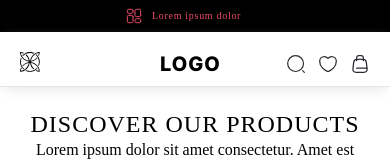
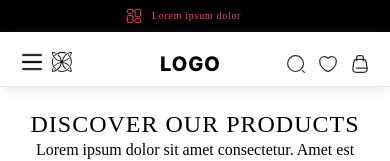
Before and after one commit to bhuvanesh-hj/Appscrip-Task-Bhuvanesh-hj, a Next.js app: page / in a window 390 px wide. Shown: the top 161 px of the page. Built offline with nearby package versions, Linux system fonts and the light colour scheme.

Commit message:
setup complete

```diff
--- a/src/components/footer/footer.module.css
+++ b/src/components/footer/footer.module.css
@@ -55,12 +55,11 @@
 	height: 47px;
 	padding: 14px 24px 14px 24px;
 	gap: 8px;
-	opacity: 0px;
 	color: #bfc8cd;
 	border: 0;
 }
 .input input::placeholder {
-	font-family: Simplon Norm sans-serif;
+	font-family: Simplon Norm;
 	font-size: 18px;
 	font-weight: 400;
 	line-height: 21.6px;
@@ -288,7 +287,7 @@
     width: 100%;
     display: flex;
     flex-direction: column;
-    align-items: center;
+    align-items: left;
     gap: 1rem;
  }
 }
--- a/src/components/header/Header.js
+++ b/src/components/header/Header.js
@@ -1,15 +1,23 @@
-"use client"
+"use client";
 
+import { useState } from "react";
 import GreyStrip from "./grey-strip";
 import styles from "./header.module.css";
 
 const Header = () => {
+
 	return (
 		<>
 			<GreyStrip />
 			<header className={styles.header}>
 				<div className={styles.headerBody}>
 					<div className={styles.headerLogo}>
+						<img
+							src="/header/hamburger.png"
+							className={styles.ham}
+							alt="hamburger"
+
+						/>
 						<img src="/header/Logo.svg" alt="logo" />
 					</div>
 					<div className={styles.headerContent}>
@@ -31,6 +39,7 @@ const Header = () => {
 						</div>
 					</div>
 				</div>
+
 				<div className={styles.tabSection}>
 					<div className={styles.tabs}>
 						<div className={styles.tab}>SHOP</div>
--- a/src/components/header/grey-strip.js
+++ b/src/components/header/grey-strip.js
@@ -5,7 +5,7 @@ import styles from "./grey-strip.module.css";
 const GreyStrip = () => {
 	return (
 		<div className={styles.greyStrip}>
-			<div className={styles.lorem1}>
+			<div className={styles.lorem}>
 				<img
 					alt="loremImage"
 					width={16}
@@ -16,7 +16,7 @@ const GreyStrip = () => {
 					<text>Lorem ipsum dolor</text>
 				</div>
 			</div>
-			<div className={styles.lorem2}>
+			<div className={styles.lorem}>
 				<img
 					alt="loremImage"
 					width={16}
@@ -27,7 +27,7 @@ const GreyStrip = () => {
 					<text>Lorem ipsum dolor</text>
 				</div>
 			</div>
-			<div className={styles.lorem3}>
+			<div className={styles.lorem}>
 				<img
 					alt="loremImage"
 					width={16}
--- a/src/components/header/grey-strip.module.css
+++ b/src/components/header/grey-strip.module.css
@@ -5,29 +5,21 @@
 	display: flex;
   align-items: center;
   justify-content: space-around;
-	opacity: 0px;
 	background: #000000;
 }
 
-.lorem1,
-.lorem2,
-.lorem3 {
+.lorem {
 	width: Hug (138px) px;
 	height: Hug (16px) px;
 	gap: 10px;
 	display: flex;
 	align-items: center;
 	justify-content: space-between;
-	opacity: 0px;
 }
 
-.lorem1 .text,
-.lorem2 .text,
-.lorem3 .text {
+.lorem .text {
 	width: 112px;
 	height: 14px;
-	gap: 0px;
-	opacity: 0px;
 	color: #eb4c6b;
 	font-family: Simplon Norm;
 	font-size: 10px;
@@ -38,14 +30,14 @@
 }
 
 @media screen and (max-width: 750px) {
-	.lorem3{
-		display: none;
-	}
+	.lorem:nth-child(1){
+    display: none;
+  }
 }
 @media screen and (max-width: 450px) {
-	.lorem2{
-		display: none;
-	}
+	.lorem:nth-child(2){
+    display: none;
+  }
 	.greyStrip{
 		height: Hug (24px) px;
 	}
--- a/src/components/header/header.module.css
+++ b/src/components/header/header.module.css
@@ -2,7 +2,6 @@
 	width: 100%;
 	height: 168px;
 	border: 0px 0px 1px 0px;
-	opacity: 0px;
 	background: #ffffff;
 	border-bottom: 1px solid #e5e5e5;
 	box-shadow: 0 6px 12px -4px #E5E5E5
@@ -32,7 +31,6 @@
 	width: Hug (244px) px;
 	height: Hug (24px) px;
 	gap: 24px;
-	opacity: 0px;
 	display: flex;
 	align-items: center;
 }
@@ -65,6 +63,10 @@
 	letter-spacing: 1px;
 	text-align: left;
 	color: #252020;
+}
+
+.ham{
+	display: none;
 }
 
 .tabSection {
@@ -117,6 +119,10 @@
 	.language {
 		display: none !important;
 	}
+
+	.ham{
+		display: none;
+	}
 }
 
 @media screen and (max-width: 450px) {
@@ -153,4 +159,9 @@
   .tabSection{
     display: none;
   }
+
+	.ham{
+		display: inline;
+		margin: 0 10px 0 2px;
+	}
 }
--- a/src/components/heroSection/heroSection.module.css
+++ b/src/components/heroSection/heroSection.module.css
@@ -51,8 +51,6 @@
 	.heroSection {
 		height: 127px;
 		padding: 30px 0px 16px 0px;
-		gap: 0px;
-		opacity: 0px;
 	}
 	.headline {
 		width: 90%;
```
Also changed, not shown: public/header/hamburger.png (added).
